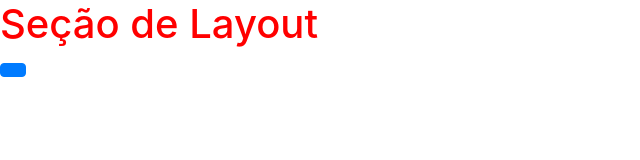
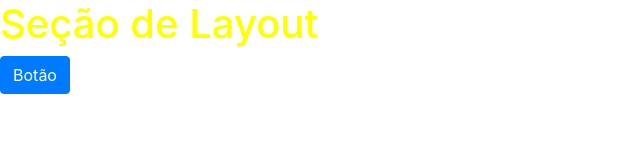
Before and after one commit to IanCaminhas/CursoBootstrap, a plain HTML site: page layout/aula_1/index.html in a window 1280 px wide. Shown: the whole page, without its empty margins (0-640 px from the left). Drawn offline with nearby package versions, Linux system fonts and the light colour scheme.

Commit message:
Breakpoints

```diff
--- a/layout/aula_1/css/styles.css
+++ b/layout/aula_1/css/styles.css
@@ -1,5 +1,64 @@
+/* XS */
 h1 {
     color: red;
+}
+
+/*  Simulando o que o Bootstrap faz por meio de classes. Ele faz isso por debaixo dos panos
+    Quando tiver maior que 576px, deixo o h1 com letra azul.
+
+    sm >= 576px sm é a classe do Bootstrap.
+*/
+@media (min-width: 576px) {
+    h1 {
+        color: blue;
+    }
+}
+/*
+Simulando o que o Bootstrap faz por meio de classes. Ele faz isso por debaixo dos panos.
+Quando tiver maior que 768px, deixo o h1 com letra verde.
+
+md >= 768px md é a classe do Bootstrap.
+*/
+@media (min-width: 768px) {
+    h1 {
+        color: green;
+    }
+}
+
+/*
+Simulando o que o Bootstrap faz por meio de classes. Ele faz isso por debaixo dos panos.
+Quando tiver maior que 768px, deixo o h1 com letra a roxa.
+
+lg >= 992px lg é a classe do Bootstrap.
+*/
+@media (min-width: 992px) {
+    h1 {
+        color: purple;
+    }
+}
+
+/*
+Simulando o que o Bootstrap faz por meio de classes. Ele faz isso por debaixo dos panos.
+Quando tiver maior que 1200px, deixo o h1 com letra a amarela.
+
+xl >= 1200px lg é a classe do Bootstrap.
+*/
+@media (min-width: 1200px) {
+    h1 {
+        color: yellow;
+    }
+}
+
+/*
+Simulando o que o Bootstrap faz por meio de classes. Ele faz isso por debaixo dos panos.
+Quando tiver maior que 1200px, deixo o h1 com letra cerceta.
+
+xl >= 1400px lg é a classe do Bootstrap.
+*/
+@media (min-width: 1400px) {
+    h1 {
+        color: teal;
+    }
 }
 
 .button {
--- a/layout/aula_1/index.html
+++ b/layout/aula_1/index.html
@@ -9,6 +9,6 @@
     </head>
     <body>
         <h1>Seção de Layout</h1>
-        <button class="btn btn-primary"></button>
+        <button class="btn btn-primary">Botão</button>
     </body>
 </html>
```
